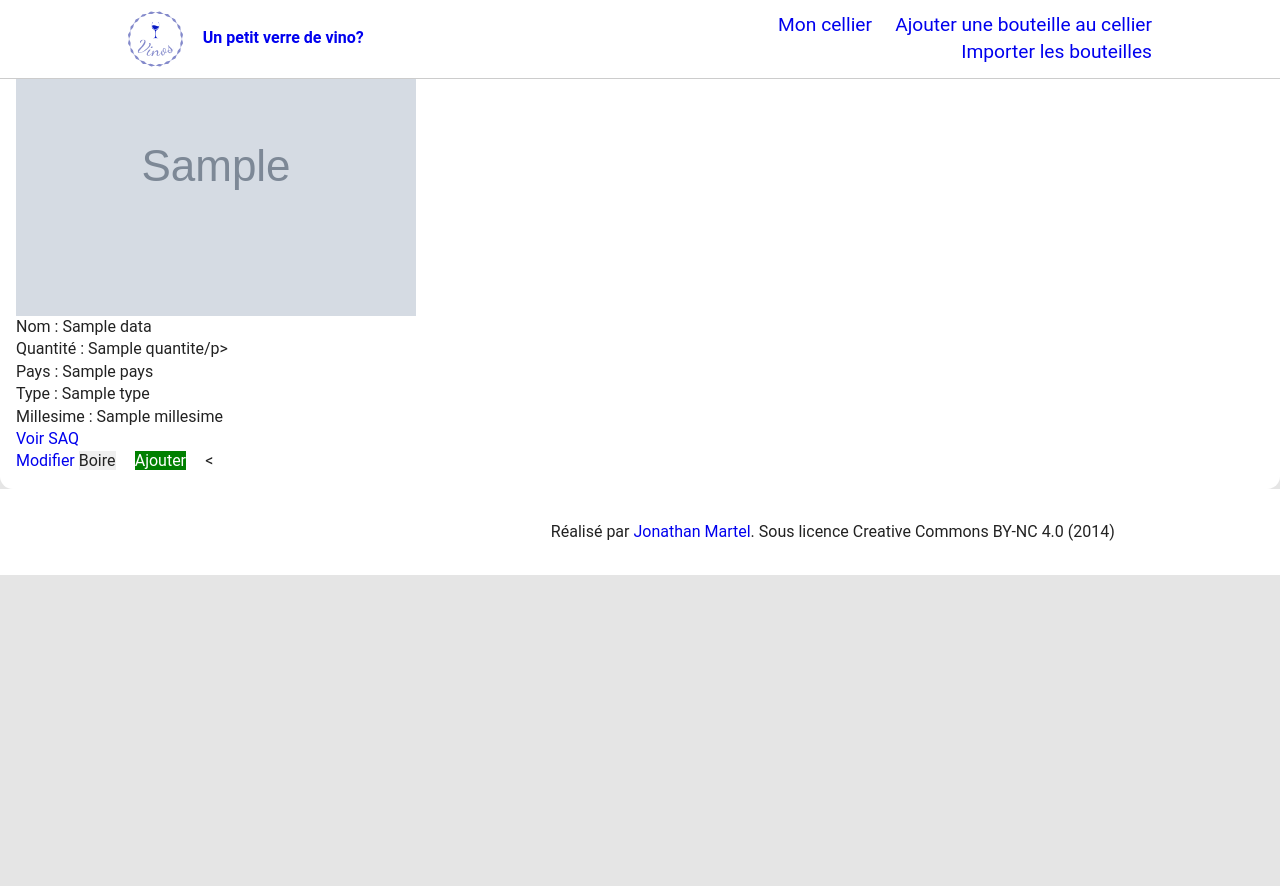
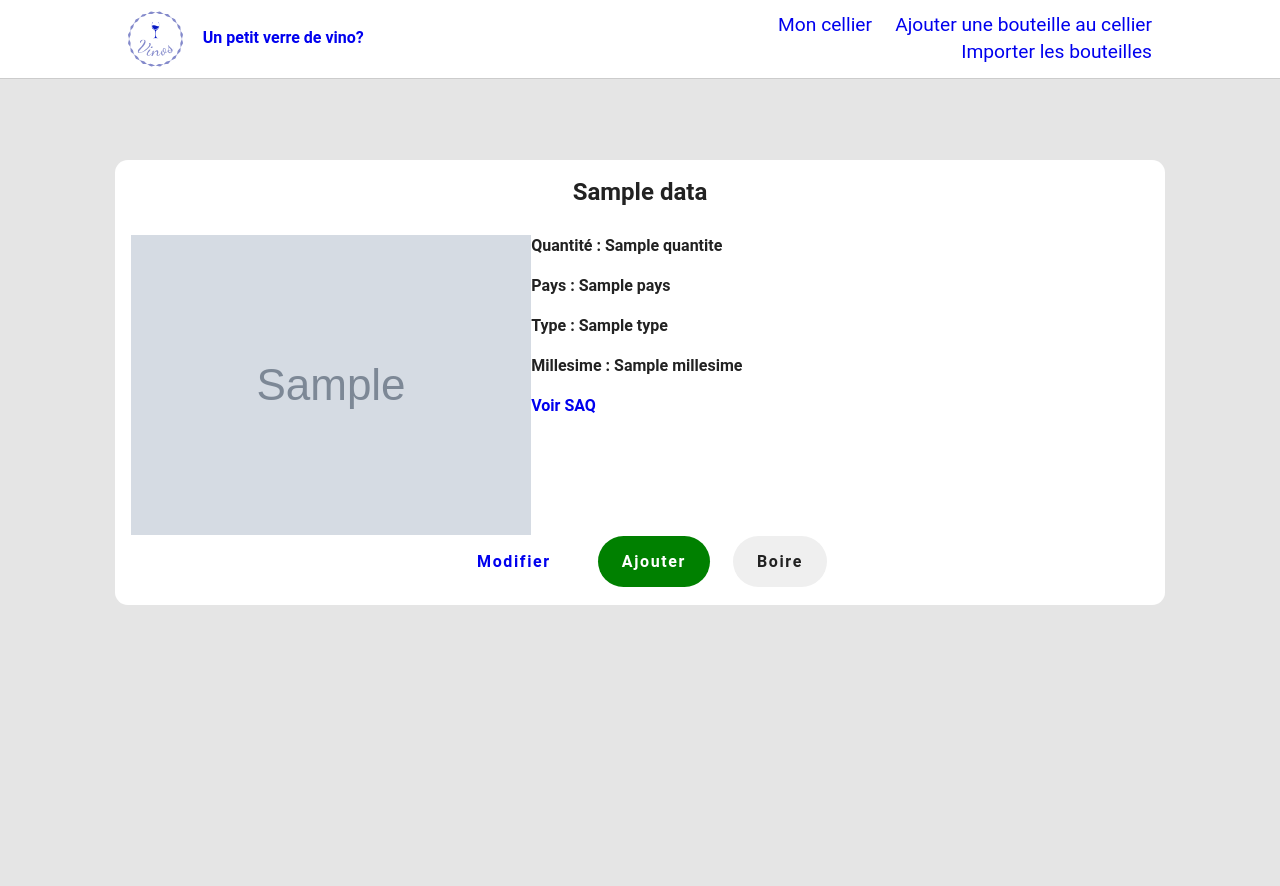
Before and after one commit to absahmed799/vino-web2, a PHP site: template vues/cellier.php in a window 1280 px wide. Run offline with PHP 8.4, Linux system fonts and the light colour scheme; the template is opened without the code that fills it: most values are stand-ins (such as "Sample title", 1, 10 or a date in 2020); grey boxes marked "Sample" are stand-in pictures; some libraries are stand-ins or nearby versions.

Commit message:
ajout page/vue ceillier.php  html/css modif  fc

```diff
--- a/vues/cellier.php
+++ b/vues/cellier.php
@@ -1,24 +1,35 @@
-<div class="cellier">
+<section class="cellier" id="cellier">
+    <div class="bouteille-cellier">
     <?php
     foreach ($data as $cle => $bouteille) {
 
         ?>
         <div class="bouteille" data-quantite="">
+            <div class="head-card">
+                <h2 class="nom">
+                    <?php echo $bouteille['nom'] ?>
+                </h2>
+            </div>
+            <div class="body-card">
                 <div class="img">
-
-            <img src="<?php echo $bouteille['image'] ?>">
+                    <img src="<?php echo $bouteille['image'] ?>" alt="">
                 </div>
+                <div>
                     <div class="description">
-            <p class="nom">Nom : <?php echo $bouteille['nom'] ?></p>
-            <p class="quantite">Quantité : <?php echo $bouteille['quantite'] ?>/p>
+                        <p class="quantite">Quantité : <?php echo $bouteille['quantite'] ?></p>
                         <p class="pays">Pays : <?php echo $bouteille['pays'] ?></p>
                         <p class="type">Type : <?php echo $bouteille['type'] ?></p>
                         <p class="millesime">Millesime : <?php echo $bouteille['millesime'] ?></p>
                         <p><a href="<?php echo $bouteille['url_saq'] ?>">Voir SAQ</a></p>
                     </div>
+                </div>
+            </div>
+            <div class="footer-card">
                 <div class="options" data-id="<?php echo $bouteille['id_bouteille_cellier'] ?>">
-        <a href="?requete=modifierBouteilleCellier&id=<?php echo$bouteille['id_bouteille_cellier']?>&nom=<?php echo $bouteille['nom'] ?>">Modifier</a>
-        <button class='btnBoire'>Boire</button><button class='btnAjouter'>Ajouter</button><
+                    <a class="btn btn-modifier" href="?requete=modifierBouteilleCellier&id=<?php echo $bouteille['id_bouteille_cellier'] ?>">Modifier</a>
+                    <button class='btn btnAjouter'>Ajouter</button>
+                    <button class='btn btnBoire'>Boire</button>
+                </div>
             </div>
         </div>
 <?php
@@ -28,3 +39,5 @@ foreach ($data as $cle => $bouteille) {
 
 ?>
     </div>
+
+</section>
```
Lines whose indentation alone changed are shown as unchanged.
